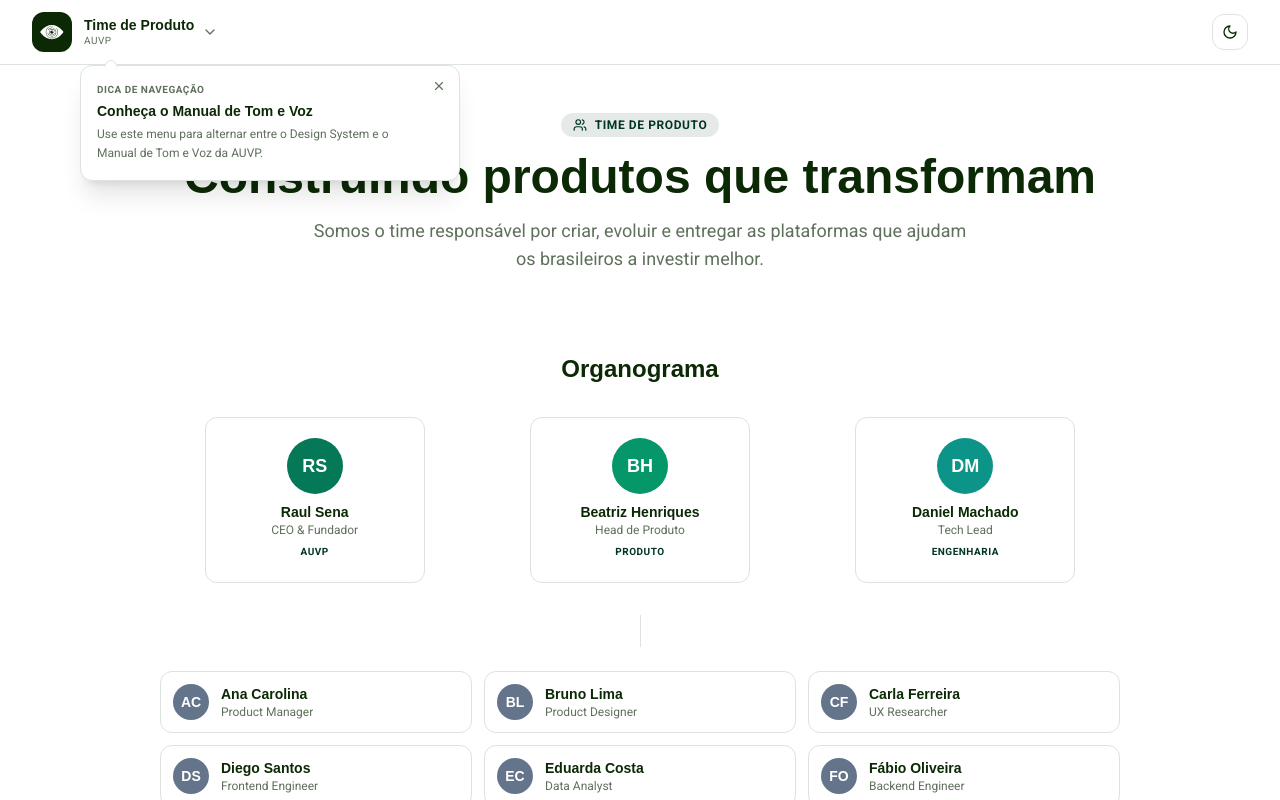
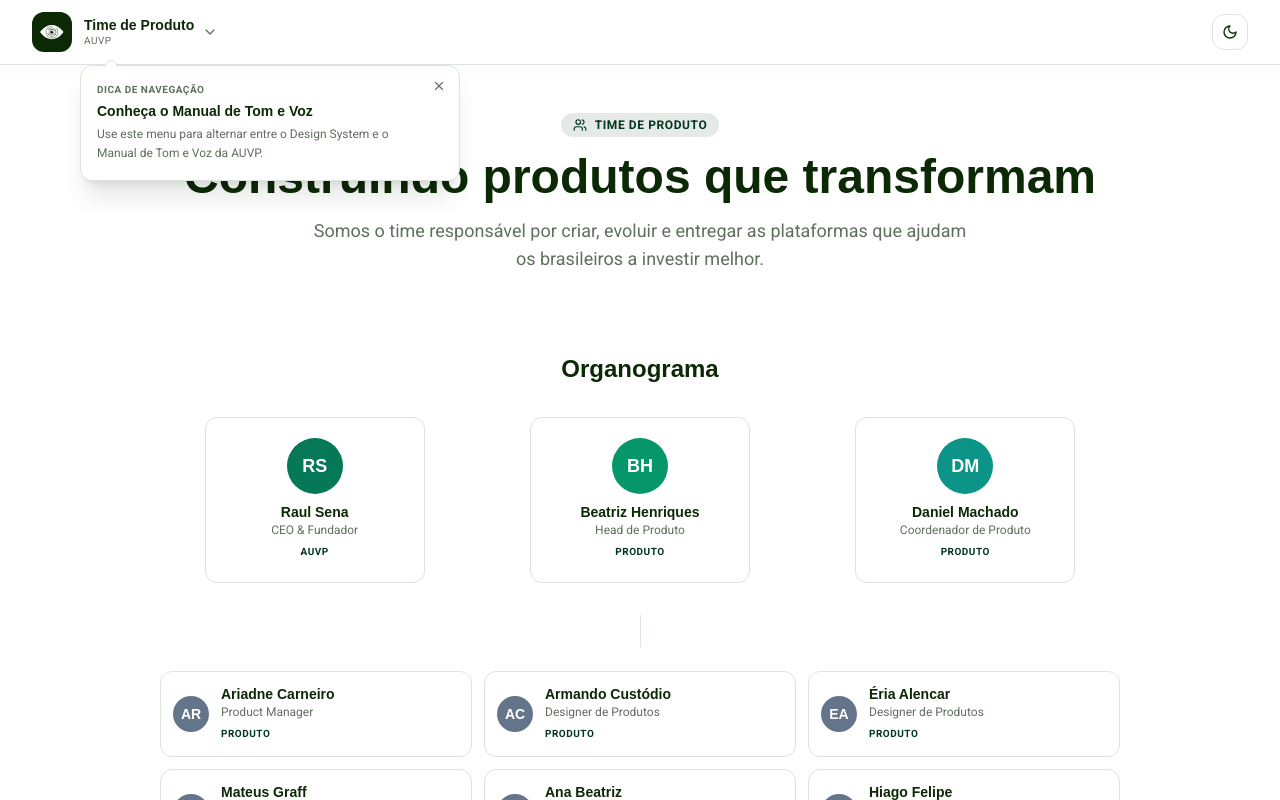
Before and after one commit to ProdutosAUVP/central, a React (Vite) app: page /time in a window 1280 px wide. Shown: the top 800 px of the page. Built offline with nearby package versions, Linux system fonts and the light colour scheme; the HTML template or start-up script is replaced by a standard one; a web font is replaced by a local one.

Commit message:
feat: update org chart with real team members and roles

```diff
--- a/src/pages/TimePage.tsx
+++ b/src/pages/TimePage.tsx
@@ -40,23 +40,23 @@ const leadership = [
   },
   {
     name: "Daniel Machado",
-    role: "Tech Lead",
-    area: "Engenharia",
+    role: "Coordenador de Produto",
+    area: "Produto",
     initials: "DM",
     color: "bg-teal-600",
   },
 ];
 
 const team = [
-  { name: "Ana Carolina", role: "Product Manager", initials: "AC", color: "bg-slate-500" },
-  { name: "Bruno Lima", role: "Product Designer", initials: "BL", color: "bg-slate-500" },
-  { name: "Carla Ferreira", role: "UX Researcher", initials: "CF", color: "bg-slate-500" },
-  { name: "Diego Santos", role: "Frontend Engineer", initials: "DS", color: "bg-slate-500" },
-  { name: "Eduarda Costa", role: "Data Analyst", initials: "EC", color: "bg-slate-500" },
-  { name: "Fábio Oliveira", role: "Backend Engineer", initials: "FO", color: "bg-slate-500" },
-  { name: "Gabriela Rocha", role: "QA Engineer", initials: "GR", color: "bg-slate-500" },
-  { name: "Henrique Alves", role: "Product Designer", initials: "HA", color: "bg-slate-500" },
-  { name: "Isabel Martins", role: "Product Manager", initials: "IM", color: "bg-slate-500" },
+  { name: "Ariadne Carneiro",    role: "Product Manager",       area: "Produto",       initials: "AR", color: "bg-slate-500" },
+  { name: "Armando Custódio",    role: "Designer de Produtos",  area: "Produto",       initials: "AC", color: "bg-slate-500" },
+  { name: "Éria Alencar",        role: "Designer de Produtos",  area: "Produto",       initials: "EA", color: "bg-slate-500" },
+  { name: "Mateus Graff",        role: "Redator",               area: "Produto",       initials: "MG", color: "bg-slate-500" },
+  { name: "Ana Beatriz",         role: "Assistente de Produto", area: "Produto",       initials: "AB", color: "bg-slate-500" },
+  { name: "Hiago Felipe",        role: "Assistente de Produto", area: "Produto",       initials: "HF", color: "bg-slate-500" },
+  { name: "Debora Sanders",      role: "Analista de Produto",   area: "Relacionamento",initials: "DS", color: "bg-slate-500" },
+  { name: "Elane Rodrigues",     role: "Analista de Produto",   area: "Produto",       initials: "ER", color: "bg-slate-500" },
+  { name: "Jeniffer Nascimento", role: "Analista de Produto",   area: "Produto",       initials: "JN", color: "bg-slate-500" },
 ];
 
 const pilares = [
@@ -161,6 +161,7 @@ export default function TimePage() {
                 <div className="min-w-0">
                   <p className="font-semibold font-anek text-foreground text-sm truncate">{person.name}</p>
                   <p className="text-xs text-muted-foreground font-roboto truncate">{person.role}</p>
+                  <span className="text-[10px] font-bold uppercase tracking-wider text-primary font-roboto">{person.area}</span>
                 </div>
               </div>
             ))}
```
